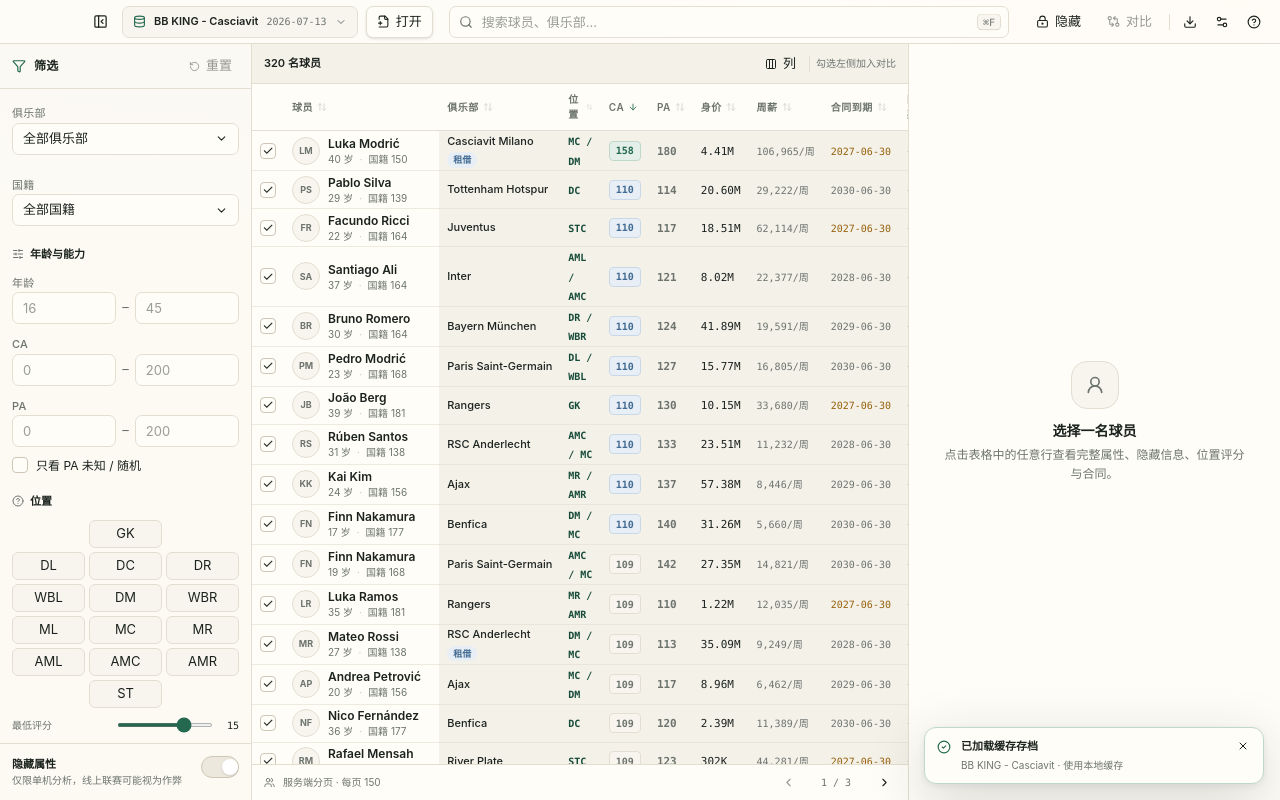
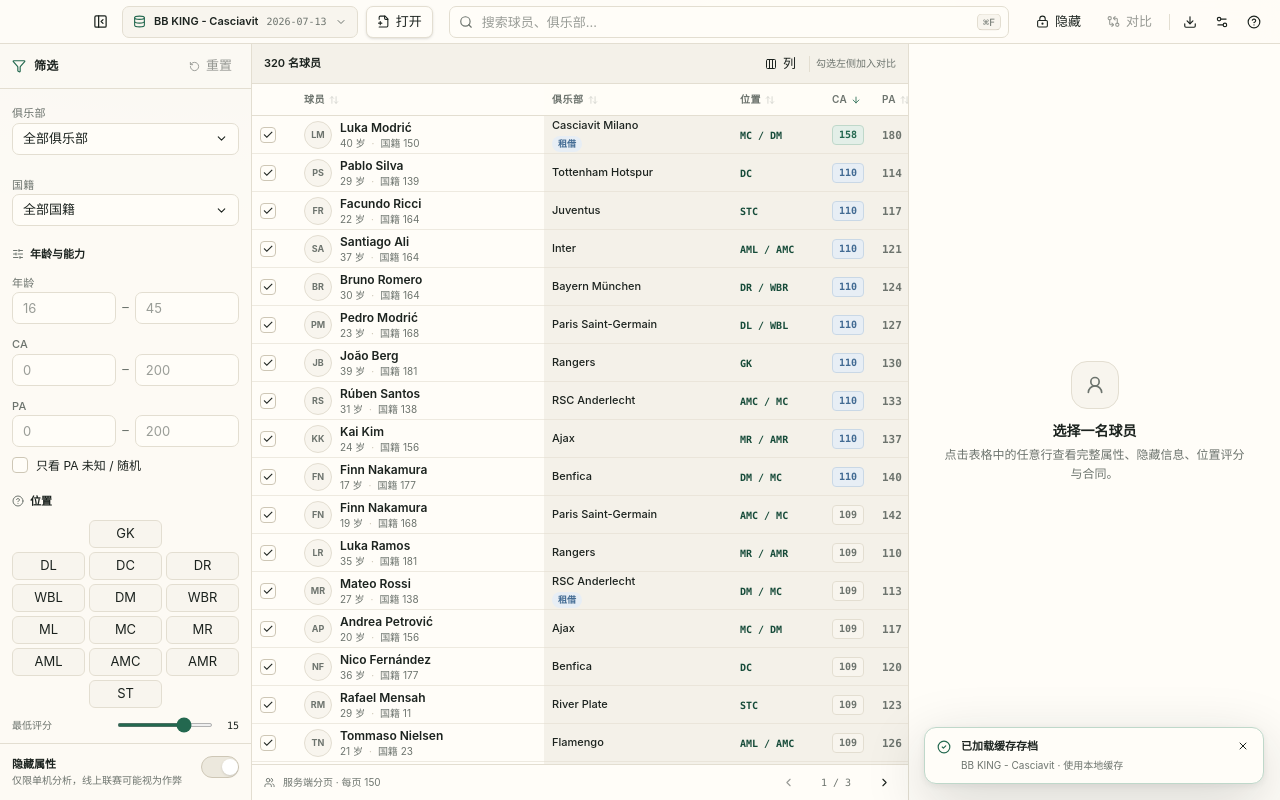
Before and after one commit to shlk20/fm27-scout-code, a React (Vite) app in the folder apps/desktop/: page / in a window 1280 px wide. Both pictures are taken after a click on the button "打开". Built offline with nearby package versions, Linux system fonts and the light colour scheme.

Commit message:
Add resizable columns and table presets

```diff
--- a/apps/desktop/src/components/PlayerTable.tsx
+++ b/apps/desktop/src/components/PlayerTable.tsx
@@ -19,10 +19,18 @@
   Users,
 } from "lucide-react";
 import { usePlayerPage } from "@/lib/query";
-import type { PlayerRow } from "@/lib/types";
+import { ATTRIBUTE_LABELS, type PlayerRow } from "@/lib/types";
 import { caTone, cn, formatValue, formatWage, initials } from "@/lib/utils";
 import { useAppStore } from "@/store/app";
 import { Badge, Button, EmptyState } from "./ui";
+
+const TECHNICAL_COLUMNS = ["passing", "dribbling", "finishing", "first_touch", "technique", "crossing"];
+const MENTAL_COLUMNS = ["vision", "decisions", "anticipation", "teamwork", "work_rate", "determination"];
+const PHYSICAL_COLUMNS = ["pace", "acceleration", "stamina", "strength", "jumping_reach", "agility"];
+const ATTRIBUTE_TABLE_KEYS = [...TECHNICAL_COLUMNS, ...MENTAL_COLUMNS, ...PHYSICAL_COLUMNS];
+const OVERVIEW_VISIBILITY: VisibilityState = Object.fromEntries(
+  ATTRIBUTE_TABLE_KEYS.map((key) => [`attr_${key}`, false]),
+);
 
 export function PlayerTable() {
   const page = usePlayerPage();
@@ -40,6 +48,7 @@
   const [columnVisibility, setColumnVisibility] = useState<VisibilityState>({
     height: false,
     foot: false,
+    ...OVERVIEW_VISIBILITY,
   });
   const [columnsOpen, setColumnsOpen] = useState(false);
 
@@ -218,6 +227,17 @@
           </span>
         ),
       },
+      ...ATTRIBUTE_TABLE_KEYS.map<ColumnDef<PlayerRow>>((key) => ({
+        id: `attr_${key}`,
+        accessorFn: (row) => row.attributes[key],
+        header: ATTRIBUTE_LABELS[key] ?? key,
+        size: 62,
+        cell: ({ row }) => (
+          <span className="font-mono text-[10px] font-semibold text-[var(--ink)]">
+            {row.original.attributes[key] ?? "—"}
+          </span>
+        ),
+      })),
       {
         id: "hidden",
         header: "隐藏",
@@ -244,6 +264,9 @@
     columns,
     getCoreRowModel: getCoreRowModel(),
     manualSorting: true,
+    enableColumnResizing: true,
+    columnResizeMode: "onChange",
+    defaultColumn: { minSize: 44, maxSize: 520 },
     state: { columnVisibility },
     onColumnVisibilityChange: setColumnVisibility,
   });
@@ -294,6 +317,36 @@
             </Button>
             {columnsOpen && (
               <div className="absolute right-0 top-7 z-30 w-44 rounded-[9px] border border-[var(--line)] bg-[var(--surface)] p-1.5 shadow-[var(--shadow-pop)]">
+                <div className="mb-1.5 grid grid-cols-2 gap-1 border-b border-[var(--line)] pb-1.5">
+                  {[
+                    ["概览", null],
+                    ["技术", TECHNICAL_COLUMNS],
+                    ["精神", MENTAL_COLUMNS],
+                    ["身体", PHYSICAL_COLUMNS],
+                  ].map(([label, keys]) => (
+                    <button
+                      key={label as string}
+                      type="button"
+                      onClick={() => {
+                        const visibility: VisibilityState = {};
+                        for (const column of table.getAllLeafColumns()) {
+                          visibility[column.id] = !column.id.startsWith("attr_");
+                        }
+                        visibility.height = false;
+                        visibility.foot = false;
+                        if (keys) {
+                          for (const key of keys as string[]) visibility[`attr_${key}`] = true;
+                        }
+                        setColumnVisibility(visibility);
+                        setColumnsOpen(false);
+                      }}
+                      className="rounded-[5px] border border-[var(--line)] px-1.5 py-1 text-[10px] text-[var(--muted)] hover:border-[var(--accent-line)] hover:bg-[var(--accent-soft)] hover:text-[var(--accent-strong)]"
+                    >
+                      {label as string}
+                    </button>
+                  ))}
+                </div>
+                <div className="thin-scroll max-h-72 overflow-auto">
                 {table
                   .getAllLeafColumns()
                   .filter((column) => column.id !== "compare" && column.id !== "name")
@@ -310,6 +363,7 @@
                       </span>
                     </button>
                   ))}
+                </div>
               </div>
             )}
           </div>
@@ -330,7 +384,7 @@
             description="尝试放宽筛选条件，或清空搜索。当前存档中的所有球员仍然保留在本地缓存中。"
           />
         ) : (
-          <table className="w-full border-separate border-spacing-0 text-left">
+          <table className="w-full border-separate border-spacing-0 text-left" style={{ tableLayout: "fixed" }}>
             <thead className="sticky top-0 z-20 bg-[var(--surface)]/95 backdrop-blur">
               <tr>
                 {table.getHeaderGroups()[0].headers.map((header) => {
@@ -345,6 +399,7 @@
                         header.id === "name" && "sticky left-0 z-30 bg-[var(--surface)]",
                         header.id === "compare" && "sticky left-0 z-30 bg-[var(--surface)]",
                         sortKey && "cursor-pointer select-none hover:text-[var(--ink)]",
+                        "relative",
                       )}
                       onClick={() => sortKey && setSort(sortKey)}
                     >
@@ -361,6 +416,16 @@
                             <ArrowUpDown size={10} className="opacity-30" />
                           ))}
                       </span>
+                      {header.column.getCanResize() && (
+                        <span
+                          role="separator"
+                          aria-orientation="vertical"
+                          onMouseDown={header.getResizeHandler()}
+                          onTouchStart={header.getResizeHandler()}
+                          onClick={(event) => event.stopPropagation()}
+                          className="absolute right-0 top-0 h-full w-1 cursor-col-resize select-none hover:bg-[var(--accent-line)]"
+                        />
+                      )}
                     </th>
                   );
                 })}
```
